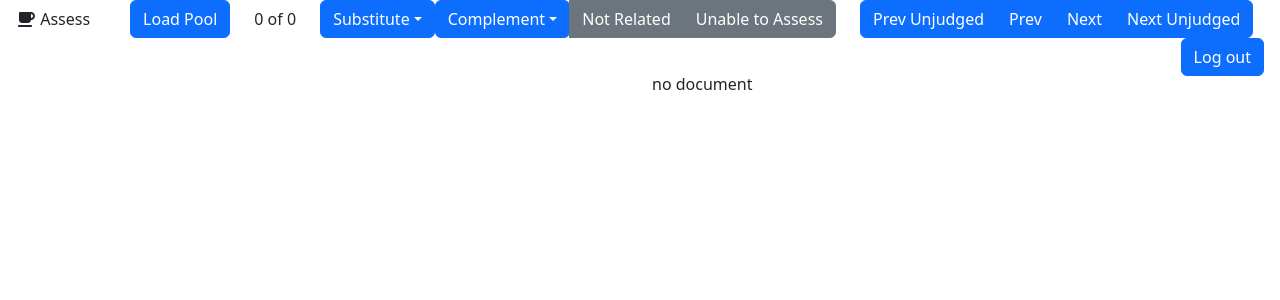
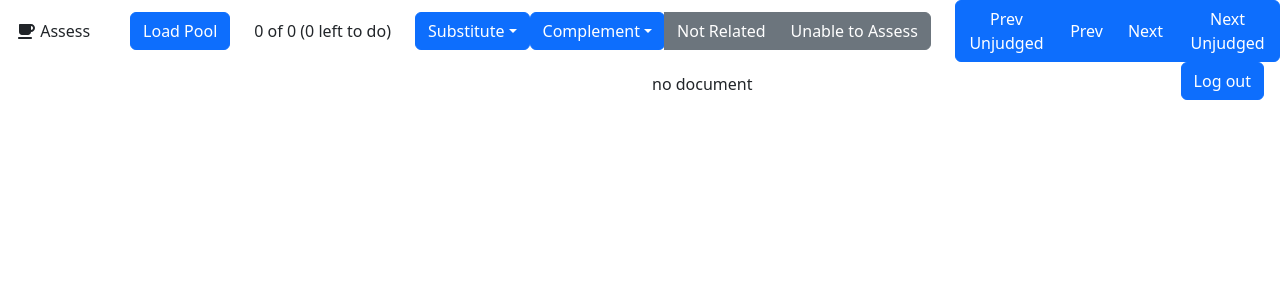
Before and after one commit to isoboroff/assess-react, a React (Vite) app in the folder front-end/: page / in a window 1280 px wide. Shown: the top 300 px of the page. Built offline with nearby package versions, Linux system fonts and the light colour scheme.

Commit message:
Added an unjudged counter

```diff
--- a/front-end/src/App.jsx
+++ b/front-end/src/App.jsx
@@ -523,6 +523,13 @@ function App() {
     }
   }, [state.doc]);
 
+  let num_unjudged = 0;
+  if (state.pool.length > 0) {
+    for (const item of state.pool) {
+      if (!item.judgment || item.judgment === "-1") num_unjudged += 1;
+    }
+  }
+
   return (
     <AssessDispatch.Provider value={dispatch}>
       <AssessState.Provider value={state}>
@@ -553,7 +560,8 @@ function App() {
               </Button>
             </Col>
             <Col xs="auto">
-              {state.current + 1} of {state.pool.length}
+              {state.current + 1} of {state.pool.length} ({num_unjudged} left to
+              do)
             </Col>
             <Col xs="auto">
               <JudgmentButtons levels={rel_levels} judge={judge} />
```
